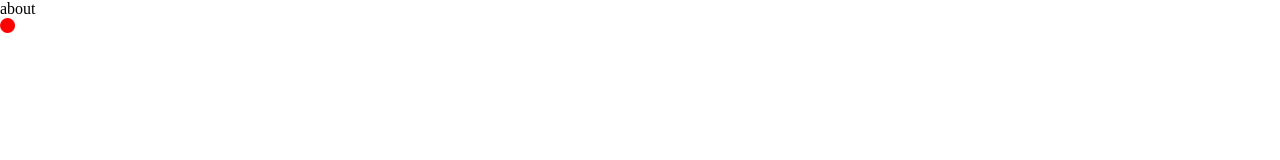
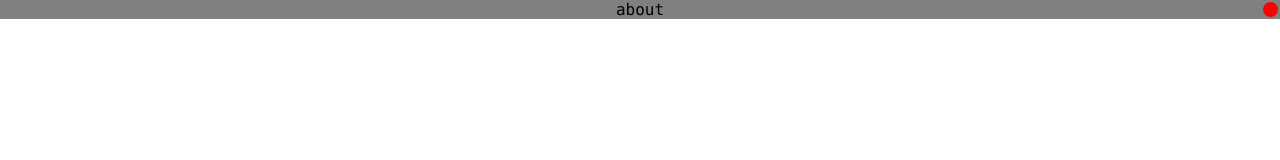
Before and after one commit to Niladri03478/Fedo-OS, a plain HTML site: page code files/system os/application/bugs/bug.htm in a window 1280 px wide. Drawn offline with Linux system fonts and the light colour scheme.

Commit message:
Update bug.css

```diff
--- a/code files/system os/application/bugs/bug.css
+++ b/code files/system os/application/bugs/bug.css
@@ -10,3 +10,15 @@ html {
 a {
     cursor: url('../../../cursorr.png'), auto;
 }
+#img-back {
+    position: absolute;
+    right: 2px;
+    top: 2px;
+}
+#text-title {
+    font-family: consolas;
+    text-align: center;
+}
+div.back {
+    background-color: gray;
+}
```
